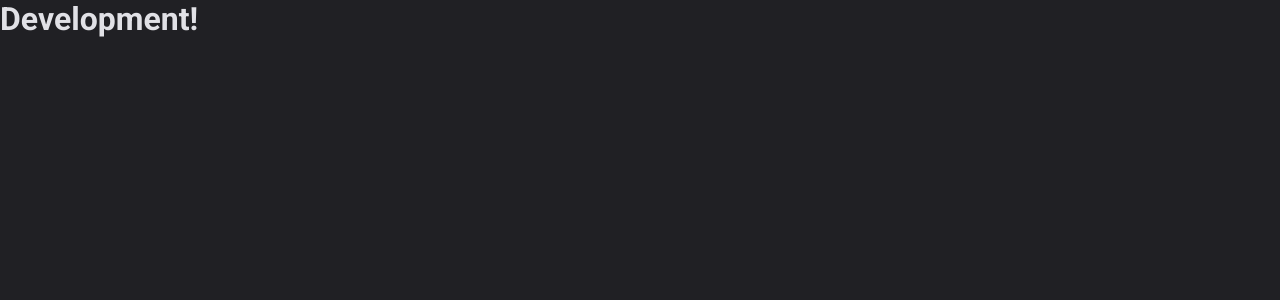
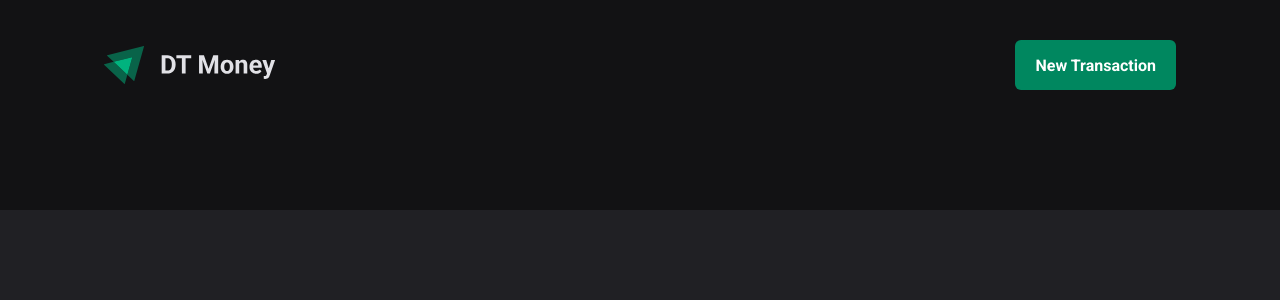
Before and after one commit to oantoniosilva/dt-money, a React (Vite) app: page / in a window 1280 px wide. Shown: the top 300 px of the page. Built offline with nearby package versions, Linux system fonts and the light colour scheme.

Commit message:
feat: create header and header styles

```diff
--- a/src/App.tsx
+++ b/src/App.tsx
@@ -1,4 +1,5 @@
 import { ThemeProvider } from "styled-components";
+import { Transaction } from "./pages/Transactions";
 import { GlobalStyle } from "./styles/global";
 import { defaultTheme } from "./styles/themes/default";
 
@@ -6,8 +7,7 @@
   return (
     <ThemeProvider theme={defaultTheme}>
       <GlobalStyle />
-
-      <h1>Development!</h1>
+      <Transaction />
     </ThemeProvider>
   )
 }
--- /dev/null
+++ b/src/components/Header/index.tsx
@@ -0,0 +1,14 @@
+import { HeaderContainer, HeaderContent, NewTransactionButton } from "./styles";
+
+import logoImg from "../../assets/logo.svg";
+
+export function Header() {
+  return (
+    <HeaderContainer>
+      <HeaderContent>
+        <img src={logoImg} alt="" />
+        <NewTransactionButton>New Transaction</NewTransactionButton>
+      </HeaderContent>
+    </HeaderContainer>
+  )
+}
--- /dev/null
+++ b/src/components/Header/styles.ts
@@ -0,0 +1,33 @@
+import styled from "styled-components";
+
+export const HeaderContainer = styled.header`
+  background: ${props => props.theme['gray-900']};
+  padding: 2.5rem 0 7.5rem;
+`;
+
+export const HeaderContent = styled.div`
+  width: 100%;
+  max-width: 1120px;
+  margin: 0 auto;
+  padding: 0 1.5rem;
+
+  display: flex;
+  justify-content: space-between;
+  align-items: center;
+`;
+
+export const NewTransactionButton = styled.button`
+  height: 50px;
+  border: 0;
+  background: ${props => props.theme['green-500']};
+  color: ${props => props.theme.white};
+  font-weight: bold;
+  padding: 0 1.25rem;
+  border-radius: 6px;
+  cursor: pointer;
+
+  &:hover {
+    background: ${props => props.theme['green-700']};
+    transition: background-color 0.2s;
+  }
+`;
--- /dev/null
+++ b/src/pages/Transactions/index.tsx
@@ -0,0 +1,9 @@
+import { Header } from "../../components/Header";
+
+export function Transaction() {
+  return (
+    <div>
+      <Header />
+    </div>
+  )
+}
```
Also changed, not shown: src/assets/logo.svg (added), src/pages/Transactions/styles.ts (added).
